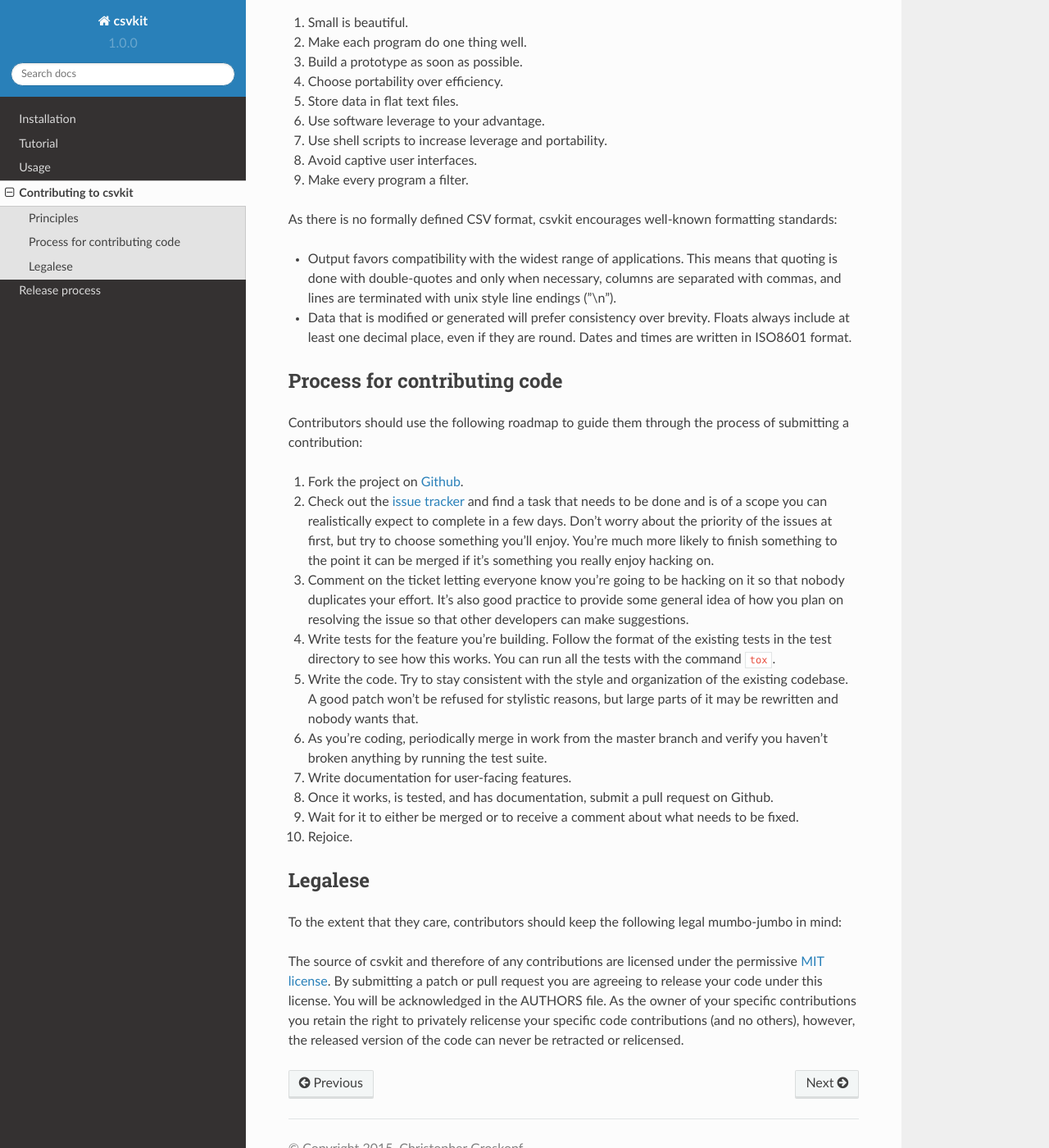
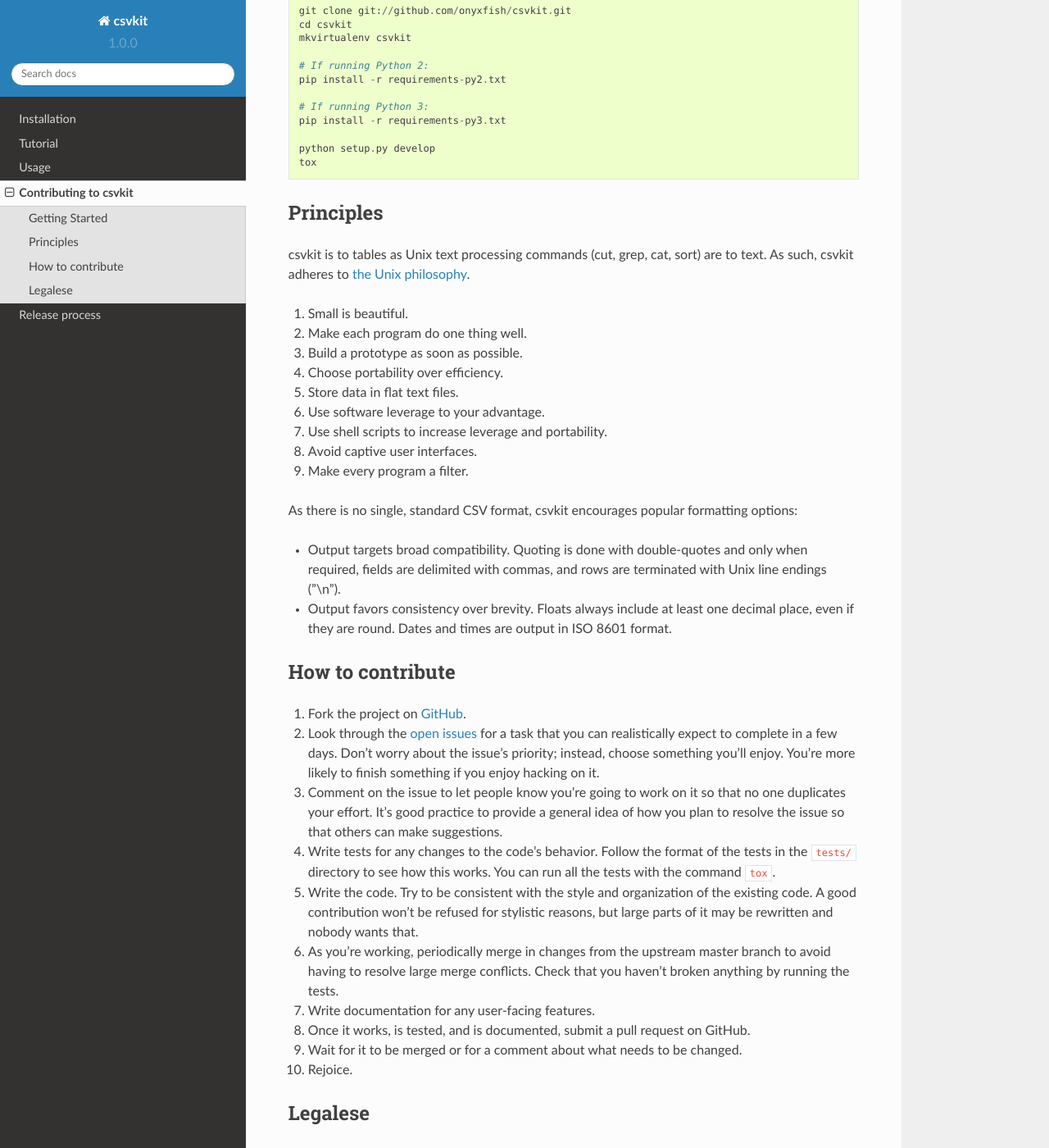
Before and after one commit to wireservice/csvkit, a Sphinx documentation site: the page built from docs/contributing.rst, in a window 1280 px wide and 1400 px high, scrolled down 272 px. Shown: the whole window at 82% size. Built offline with Sphinx 7.4.7 and the Read the Docs theme 2.0.0, drawn with Linux system fonts in a browser that asks for light colours; some of the changed text lies outside the part shown.

Commit message:
Move developer installation instructions into contributing, and tidy contributing

```diff
--- a/docs/contributing.rst
+++ b/docs/contributing.rst
@@ -2,10 +2,28 @@
 Contributing to csvkit
 ======================
 
+Getting Started
+===============
+
+Set up your environment for development::
+
+    git clone git://github.com/onyxfish/csvkit.git
+    cd csvkit
+    mkvirtualenv csvkit
+
+    # If running Python 2:
+    pip install -r requirements-py2.txt
+
+    # If running Python 3:
+    pip install -r requirements-py3.txt
+
+    python setup.py develop
+    tox
+
 Principles
 ==========
 
-csvkit is to tabular data what the standard Unix text processing suite (grep, sed, cut, sort) is to text. As such, csvkit adheres to `the Unix philosophy <http://en.wikipedia.org/wiki/Unix_philosophy>`_.
+csvkit is to tables as Unix text processing commands (cut, grep, cat, sort) are to text. As such, csvkit adheres to `the Unix philosophy <http://en.wikipedia.org/wiki/Unix_philosophy>`_.
 
 #. Small is beautiful.
 #. Make each program do one thing well.
@@ -17,31 +35,29 @@
 #. Avoid captive user interfaces.
 #. Make every program a filter.
 
-As there is no formally defined CSV format, csvkit encourages well-known formatting standards:
+As there is no single, standard CSV format, csvkit encourages popular formatting options:
 
-* Output favors compatibility with the widest range of applications. This means that quoting is done with double-quotes and only when necessary, columns are separated with commas, and lines are terminated with unix style line endings ("\\n").
+* Output targets broad compatibility. Quoting is done with double-quotes and only when required, fields are delimited with commas, and rows are terminated with Unix line endings ("\\n").
 
-* Data that is modified or generated will prefer consistency over brevity. Floats always include at least one decimal place, even if they are round. Dates and times are written in ISO8601 format.
+* Output favors consistency over brevity. Floats always include at least one decimal place, even if they are round. Dates and times are output in ISO 8601 format.
 
-Process for contributing code
-=============================
+How to contribute
+=================
 
-Contributors should use the following roadmap to guide them through the process of submitting a contribution:
-
-#. Fork the project on `Github <https://github.com/onyxfish/csvkit>`_.
-#. Check out the `issue tracker <https://github.com/onyxfish/csvkit/issues>`_ and find a task that needs to be done and is of a scope you can realistically expect to complete in a few days. Don't worry about the priority of the issues at first, but try to choose something you'll enjoy. You're much more likely to finish something to the point it can be merged if it's something you really enjoy hacking on.
-#. Comment on the ticket letting everyone know you're going to be hacking on it so that nobody duplicates your effort. It's also good practice to provide some general idea of how you plan on resolving the issue so that other developers can make suggestions.
-#. Write tests for the feature you're building. Follow the format of the existing tests in the test directory to see how this works. You can run all the tests with the command ``tox``.
-#. Write the code. Try to stay consistent with the style and organization of the existing codebase. A good patch won't be refused for stylistic reasons, but large parts of it may be rewritten and nobody wants that.
-#. As you're coding, periodically merge in work from the master branch and verify you haven't broken anything by running the test suite.
-#. Write documentation for user-facing features.
-#. Once it works, is tested, and has documentation, submit a pull request on Github.
-#. Wait for it to either be merged or to receive a comment about what needs to be fixed.
+#. Fork the project on `GitHub <https://github.com/onyxfish/csvkit>`_.
+#. Look through the `open issues <https://github.com/onyxfish/csvkit/issues>`_ for a task that you can realistically expect to complete in a few days. Don't worry about the issue's priority; instead, choose something you'll enjoy. You're more likely to finish something if you enjoy hacking on it.
+#. Comment on the issue to let people know you're going to work on it so that no one duplicates your effort. It's good practice to provide a general idea of how you plan to resolve the issue so that others can make suggestions.
+#. Write tests for any changes to the code's behavior. Follow the format of the tests in the ``tests/`` directory to see how this works. You can run all the tests with the command ``tox``.
+#. Write the code. Try to be consistent with the style and organization of the existing code. A good contribution won't be refused for stylistic reasons, but large parts of it may be rewritten and nobody wants that.
+#. As you're working, periodically merge in changes from the upstream master branch to avoid having to resolve large merge conflicts. Check that you haven't broken anything by running the tests.
+#. Write documentation for any user-facing features.
+#. Once it works, is tested, and is documented, submit a pull request on GitHub.
+#. Wait for it to be merged or for a comment about what needs to be changed.
 #. Rejoice.
 
 Legalese
 ========
 
-To the extent that they care, contributors should keep the following legal mumbo-jumbo in mind:
+To the extent that contributors care, they should keep the following legal mumbo-jumbo in mind:
 
-The source of csvkit and therefore of any contributions are licensed under the permissive `MIT license <http://www.opensource.org/licenses/mit-license.php>`_. By submitting a patch or pull request you are agreeing to release your code under this license. You will be acknowledged in the AUTHORS file. As the owner of your specific contributions you retain the right to privately relicense your specific code contributions (and no others), however, the released version of the code can never be retracted or relicensed.
+The source of csvkit and therefore of any contributions are licensed under the permissive `MIT license <http://www.opensource.org/licenses/mit-license.php>`_. By submitting a patch or pull request you are agreeing to release your contribution under this license. You will be acknowledged in the AUTHORS file. As the owner of your specific contributions you retain the right to privately relicense your specific contributions (and no others), however, the released version of the code can never be retracted or relicensed.
--- a/docs/install.rst
+++ b/docs/install.rst
@@ -30,28 +30,8 @@
 
     Need more speed? If you're running Python 2.7 you can :code:`pip install cdecimal` for a significant speed boost. This isn't installed automatically because it can create additional complications.
 
-Developers
-==========
-
-If you are a developer that also wants to hack on csvkit, install it this way::
-
-    git clone git://github.com/onyxfish/csvkit.git
-    cd csvkit
-    mkvirtualenv csvkit
-
-    # If running Python 2
-    pip install -r requirements-py2.txt
-
-    # If running Python 3
-    pip install -r requirements-py3.txt
-
-    python setup.py develop
-    tox
-
-Before writing any code be sure to read the documentation for :doc:`contributing`.
-
 Supported platforms
--------------------
+===================
 
 csvkit supports the following versions of Python:
 
```
Also changed, not shown: other parts of docs/install.rst (+1 -1 lines).
